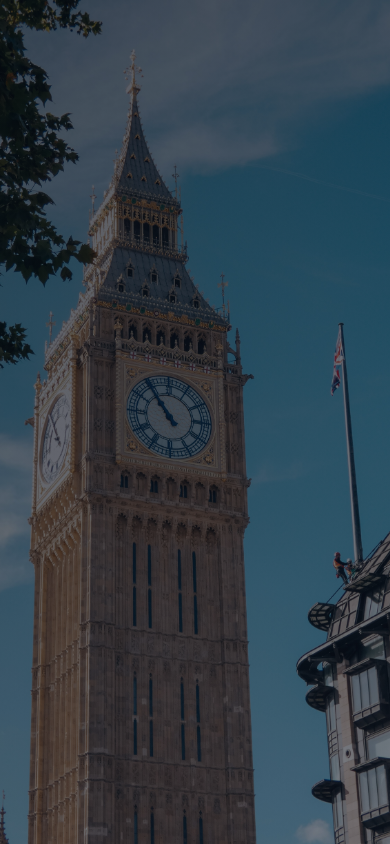
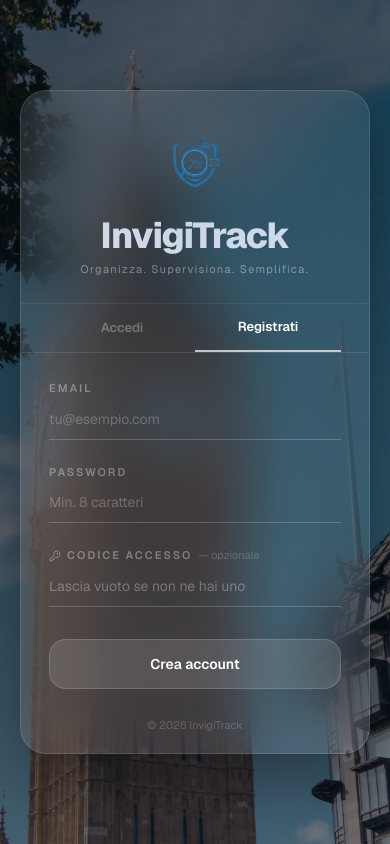
Before and after one commit to EmmaCann/InvigiTrack, a Next.js app: page /auth/login in a window 390 px wide. Both pictures are taken after a click on the button "Registrati". Built offline with nearby package versions, Linux system fonts and the light colour scheme.

Commit message:
mobile version

```diff
--- a/components/auth/auth-page.tsx
+++ b/components/auth/auth-page.tsx
@@ -67,11 +67,16 @@ export function AuthPage() {
           from { opacity:0; transform:translateY(18px); }
           to   { opacity:1; transform:translateY(0);    }
         }
-        .fu { animation: fade-up  .5s ease-out both; }
-        .fu1{ animation: fade-up  .5s .1s ease-out both; }
-        .fu2{ animation: fade-up  .5s .2s ease-out both; }
-        .fu3{ animation: fade-up  .5s .3s ease-out both; }
-        .fu4{ animation: fade-up  .5s .4s ease-out both; }
+        @keyframes fade-in {
+          from { opacity:0; transform:translateY(10px); }
+          to   { opacity:1; transform:translateY(0);    }
+        }
+        .fu  { animation: fade-up .5s ease-out both; }
+        .fu1 { animation: fade-up .5s .1s ease-out both; }
+        .fu2 { animation: fade-up .5s .2s ease-out both; }
+        .fu3 { animation: fade-up .5s .3s ease-out both; }
+        .fu4 { animation: fade-up .5s .4s ease-out both; }
+        .fi  { animation: fade-in .35s ease-out both; }
         .brand-name {
           font-family: var(--font-geist-sans), system-ui, sans-serif;
           font-weight: 800;
@@ -99,10 +104,10 @@ export function AuthPage() {
           style={{ background: "linear-gradient(135deg, rgba(5,8,20,0.68) 0%, rgba(10,14,30,0.55) 100%)" }} />
 
         {/* ══════════════════════════════════════════════════════════════
-            PANNELLO LOGIN (sinistra)
+            PANNELLO LOGIN (sinistra) — desktop
         ══════════════════════════════════════════════════════════════ */}
         <div
-          className="absolute left-0 top-0 hidden h-full w-1/2 items-center justify-center px-16 lg:flex"
+          className="absolute left-0 top-0 hidden h-full w-1/2 items-center justify-center px-16 md:flex"
           style={{
             opacity:       reg ? 0 : 1,
             transform:     reg ? "translateX(-50px)" : "translateX(0)",
@@ -116,7 +121,6 @@ export function AuthPage() {
               <p className="mb-1 text-[11px] font-semibold uppercase tracking-[0.22em] text-white/30">Bentornato/a</p>
               <h2 className="text-[32px] font-bold leading-tight tracking-tight text-white">Accedi al tuo<br />account</h2>
             </div>
-
             <form onSubmit={lf.handleSubmit(handleLogin)} className="space-y-7">
               <UField id="le" label="Email" type="email" placeholder="tu@esempio.com"
                 reg={lf.register("email")} err={lf.formState.errors.email?.message} />
@@ -125,19 +129,14 @@ export function AuthPage() {
               {errL && <ErrMsg msg={errL} />}
               <DarkBtn loading={loadL} label="Accedi" loadingLabel="Accesso…" />
             </form>
-
-            <p className="mt-8 text-[13px] text-white/30 lg:hidden">
-              Non hai un account?{" "}
-              <button onClick={toggle} className="text-white/70 hover:text-white underline">Registrati</button>
-            </p>
           </div>
         </div>
 
         {/* ══════════════════════════════════════════════════════════════
-            PANNELLO REGISTER (destra)
+            PANNELLO REGISTER (destra) — desktop
         ══════════════════════════════════════════════════════════════ */}
         <div
-          className="absolute right-0 top-0 hidden h-full w-1/2 items-center justify-center px-16 lg:flex"
+          className="absolute right-0 top-0 hidden h-full w-1/2 items-center justify-center px-16 md:flex"
           style={{
             opacity:       reg ? 1 : 0,
             transform:     reg ? "translateX(0)" : "translateX(50px)",
@@ -151,7 +150,6 @@ export function AuthPage() {
               <p className="mb-1 text-[11px] font-semibold uppercase tracking-[0.22em] text-white/30">Inizia ora</p>
               <h2 className="text-[32px] font-bold leading-tight tracking-tight text-white">Crea il tuo<br />account</h2>
             </div>
-
             <form onSubmit={rf.handleSubmit(handleRegister)} className="space-y-7">
               <UField id="re" label="Email" type="email" placeholder="tu@esempio.com"
                 reg={rf.register("email")} err={rf.formState.errors.email?.message} />
@@ -159,14 +157,14 @@ export function AuthPage() {
                 reg={rf.register("password")} err={rf.formState.errors.password?.message} />
               <div>
                 <label className="mb-2 flex items-center gap-1.5 text-[11px] font-semibold uppercase tracking-[0.18em] text-white/35">
-                  <KeyRound className="h-3 w-3" /> Codice accesso <span className="font-normal normal-case tracking-normal text-white/20">— opzionale</span>
+                  <KeyRound className="h-3 w-3" /> Codice accesso
+                  <span className="font-normal normal-case tracking-normal text-white/20">— opzionale</span>
                 </label>
                 <input type="password" placeholder="Lascia vuoto se non ne hai uno" className={inp} {...rf.register("secret_key")} />
               </div>
               {errR && <ErrMsg msg={errR} />}
               <DarkBtn loading={loadR} label="Crea account" loadingLabel="Creazione…" />
             </form>
-
             <p className="mt-6 text-center text-[11px] leading-relaxed text-white/20">
               Continuando accetti{" "}
               <span className="cursor-pointer text-white/40 hover:text-white underline">Termini</span>
@@ -177,17 +175,16 @@ export function AuthPage() {
         </div>
 
         {/* ══════════════════════════════════════════════════════════════
-            PANNELLO BRAND SCORREVOLE
+            PANNELLO BRAND SCORREVOLE — desktop
         ══════════════════════════════════════════════════════════════ */}
         <div
-          className="absolute top-0 hidden h-full w-1/2 lg:block"
+          className="absolute top-0 hidden h-full w-1/2 md:block"
           style={{
             left:       reg ? 0 : "50%",
             transition: "left .65s cubic-bezier(.77,0,.18,1)",
             zIndex:     10,
           }}
         >
-          {/* Glass panel */}
           <div
             className="relative flex h-full flex-col items-center justify-center overflow-hidden px-10 text-center"
             style={{
@@ -197,7 +194,6 @@ export function AuthPage() {
               borderRight:    reg ? "1px solid rgba(255,255,255,0.07)" : "none",
             }}
           >
-            {/* Inner glow */}
             <div className="pointer-events-none absolute inset-0"
               style={{
                 background: reg
@@ -206,9 +202,7 @@ export function AuthPage() {
                 transition: "background 1s ease",
               }} />
 
-            {/* Logo */}
             <Image src="/logo.png" alt="InvigiTrack" width={130} height={143} priority className="mb-6 drop-shadow-2xl" />
-
             <p className="brand-name">InvigiTrack</p>
             <p className="mt-3 text-[12px] font-light tracking-[0.12em] text-white/45">
               Organizza. Supervisiona. Semplifica.
@@ -216,8 +210,6 @@ export function AuthPage() {
             <p className="mt-5 text-[13px] text-white/30">
               {reg ? "Hai già un account?" : "Non hai ancora un account?"}
             </p>
-
-            {/* CTA */}
             <button
               onClick={toggle}
               className="mt-6 rounded-full px-8 py-2.5 text-[13px] font-semibold text-white transition-all"
@@ -227,8 +219,6 @@ export function AuthPage() {
             >
               {reg ? "Accedi" : "Registrati"}
             </button>
-
-            {/* Footer */}
             <p className="absolute bottom-8 text-[11px] text-white/15">
               © {new Date().getFullYear()} InvigiTrack
             </p>
@@ -236,22 +226,40 @@ export function AuthPage() {
         </div>
 
         {/* ══════════════════════════════════════════════════════════════
-            MOBILE
+            MOBILE — glass card centrata sulla foto
         ══════════════════════════════════════════════════════════════ */}
-        <div className="flex w-full flex-col justify-center px-6 py-14 lg:hidden">
-          <div className="mb-10 flex items-center gap-3">
-            <Image src="/logo.png" alt="InvigiTrack" width={30} height={33} priority />
-            <span className="text-[15px] font-bold text-white">InvigiTrack</span>
+        <div className="flex min-h-[100dvh] w-full items-center justify-center px-5 py-10 md:hidden">
+          <div
+            className="w-full max-w-[360px] overflow-hidden rounded-3xl"
+            style={{
+              background:           "rgba(255,255,255,0.07)",
+              backdropFilter:       "blur(28px)",
+              WebkitBackdropFilter: "blur(28px)",
+              border:               "1px solid rgba(255,255,255,0.12)",
+              boxShadow:            "0 24px 80px rgba(0,0,0,0.45)",
+            }}
+          >
+            {/* Header: logo + brand */}
+            <div
+              className="flex flex-col items-center px-7 pb-6 pt-8 text-center"
+              style={{ borderBottom: "1px solid rgba(255,255,255,0.07)" }}
+            >
+              <Image src="/logo.png" alt="InvigiTrack" width={72} height={79} priority className="mb-4 drop-shadow-2xl" />
+              <p className="brand-name" style={{ fontSize: "36px" }}>InvigiTrack</p>
+              <p className="mt-2 text-[11px] tracking-[0.12em] text-white/40">
+                Organizza. Supervisiona. Semplifica.
+              </p>
             </div>
 
-          {/* Tab */}
-          <div className="mb-8 flex gap-6 border-b border-white/10">
+            {/* Tab bar */}
+            <div className="flex border-b border-white/10 px-7">
               {(["login", "register"] as const).map(t => (
-              <button key={t}
+                <button
+                  key={t}
                   onClick={() => { setReg(t === "register"); setErrL(null); setErrR(null); lf.reset(); rf.reset() }}
-                className={`-mb-px pb-3 text-sm font-semibold transition-all ${
+                  className={`-mb-px flex-1 py-3.5 text-[13px] font-semibold transition-all ${
                     (t === "register") === reg
-                    ? "border-b-2 border-white text-white"
+                      ? "border-b-2 border-white/70 text-white"
                       : "text-white/30 hover:text-white/60"
                   }`}
                 >
@@ -260,8 +268,10 @@ export function AuthPage() {
               ))}
             </div>
 
+            {/* Form con animazione al cambio tab */}
+            <div key={reg ? "reg" : "login"} className="fi px-7 py-7">
               {!reg ? (
-            <form onSubmit={lf.handleSubmit(handleLogin)} className="space-y-7">
+                <form onSubmit={lf.handleSubmit(handleLogin)} className="space-y-6">
                   <UField id="mle" label="Email" type="email" placeholder="tu@esempio.com"
                     reg={lf.register("email")} err={lf.formState.errors.email?.message} />
                   <UField id="mlp" label="Password" type="password" placeholder="••••••••"
@@ -270,14 +280,15 @@ export function AuthPage() {
                   <DarkBtn loading={loadL} label="Accedi" loadingLabel="Accesso…" />
                 </form>
               ) : (
-            <form onSubmit={rf.handleSubmit(handleRegister)} className="space-y-7">
+                <form onSubmit={rf.handleSubmit(handleRegister)} className="space-y-6">
                   <UField id="mre" label="Email" type="email" placeholder="tu@esempio.com"
                     reg={rf.register("email")} err={rf.formState.errors.email?.message} />
                   <UField id="mrp" label="Password" type="password" placeholder="Min. 8 caratteri"
                     reg={rf.register("password")} err={rf.formState.errors.password?.message} />
                   <div>
-                <label className="mb-2 block text-[11px] font-semibold uppercase tracking-[0.18em] text-white/30">
-                  Codice accesso <span className="font-normal normal-case text-white/20">— opzionale</span>
+                    <label className="mb-2 flex items-center gap-1.5 text-[11px] font-semibold uppercase tracking-[0.18em] text-white/35">
+                      <KeyRound className="h-3 w-3" /> Codice accesso
+                      <span className="font-normal normal-case tracking-normal text-white/20">— opzionale</span>
                     </label>
                     <input type="password" placeholder="Lascia vuoto se non ne hai uno" className={inp} {...rf.register("secret_key")} />
                   </div>
@@ -285,6 +296,13 @@ export function AuthPage() {
                   <DarkBtn loading={loadR} label="Crea account" loadingLabel="Creazione…" />
                 </form>
               )}
+            </div>
+
+            {/* Footer card */}
+            <p className="pb-5 text-center text-[11px] text-white/20">
+              © {new Date().getFullYear()} InvigiTrack
+            </p>
+          </div>
         </div>
 
       </div>
```
Also changed, not shown: .claude/settings.local.json. Lines whose indentation alone changed are shown as unchanged.
